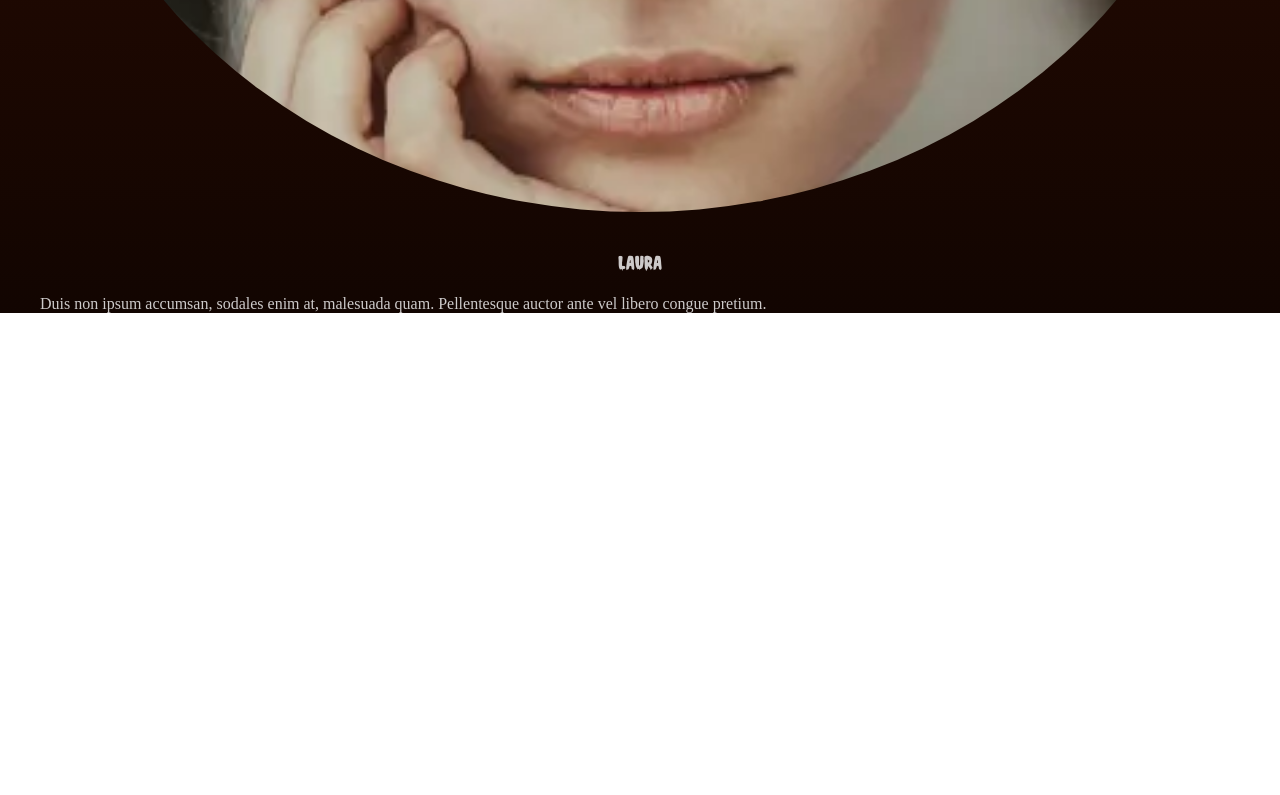
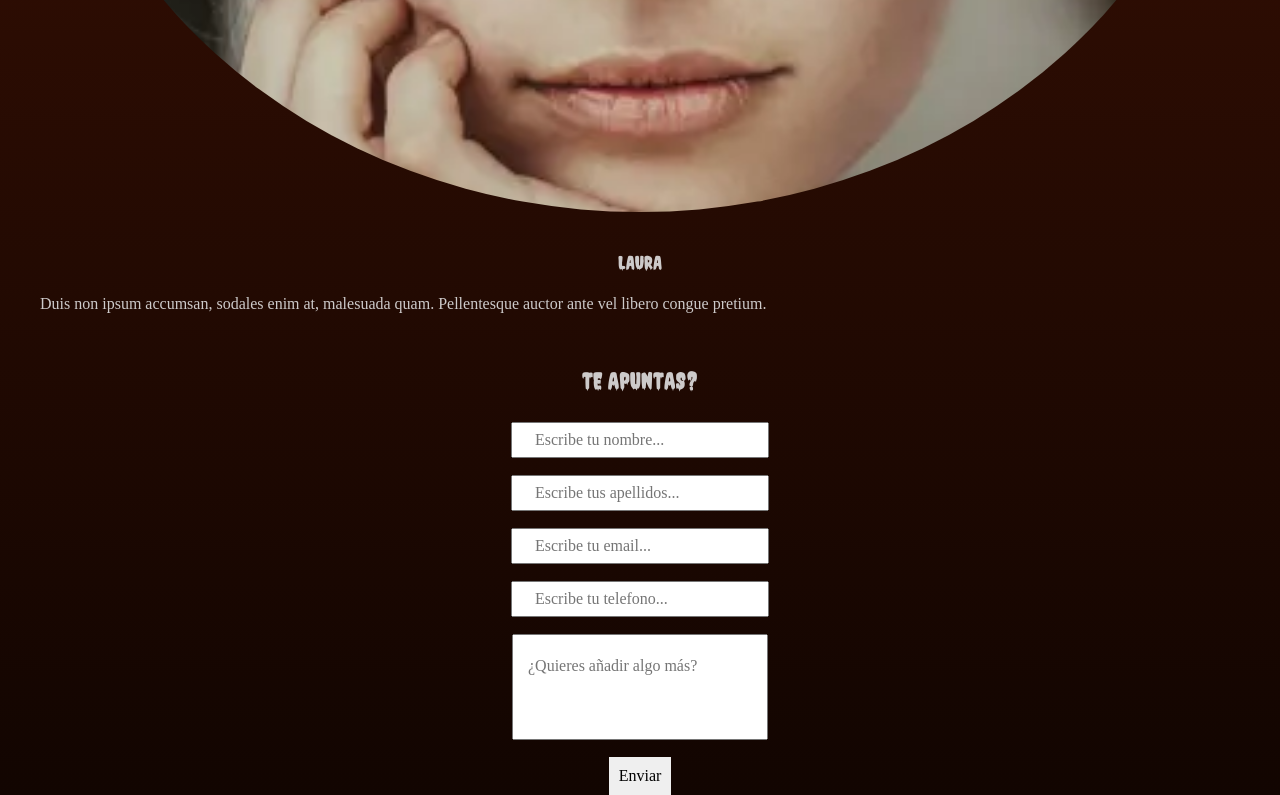
Before and after one commit to hectorherediavidal/proyectoHalloween, a plain HTML site: page index.html in a window 1280 px wide. Shown: the part 4281-5076 px from the top of the page. Before the commit the page ends 4594 px from the top, so only its background shows below. Drawn offline with Linux system fonts and the light colour scheme.

Commit message:
form acabado

```diff
--- a/css/estilos.css
+++ b/css/estilos.css
@@ -216,3 +216,70 @@ h1 {
   text-align: center;
 
 }
+
+
+
+/* FORMULARIO */
+
+.teApuntas{
+  font-weight: 400;
+  font-size: 25px;
+  font-family: "SpookyRegular";
+  color: #cdcaca;
+  text-align: center;
+  padding-top: 30px;
+}
+
+
+.contacto{
+display: flex;
+justify-content: center;
+align-items: center;
+flex-direction: column;
+gap: 17px;
+
+}
+
+.nombreForm{
+  width: 250px;
+  height: 30px;
+}
+
+.apellidoForm{
+  width: 250px;
+  height: 30px;
+}
+
+.emailForm{
+  width: 250px;
+  height: 30px;
+}
+
+.telfForm{
+  width: 250px;
+  height: 30px;
+}
+
+
+input::placeholder {
+  padding: 20px 20px;
+  border: none;
+}
+
+textarea::placeholder{
+  padding: 20px 13px;
+  border: none;
+}
+
+.añadir{
+  resize: none;
+  height: 100px;
+  left: 50px;
+  width: 250px;
+}
+
+
+.enviar{
+  padding: 10px 10px;
+  border: none;
+}
--- a/index.html
+++ b/index.html
@@ -94,10 +94,22 @@
             class="fotoOpinion2"
             />
             <figcaption class="textoOpinion2"><h3 class="laura">Laura</h3>
-              Duis non ipsum accumsan, sodales enim at, malesuada quam. Pellentesque auctor ante vel libero congue pretium.
+              Duis non ipsum accumsan, sodales enim at, malesuada quam. Pellentesque auctor ante vel libero congue pretium. <br>
              </figcaption>
 
       </section>
+
+
+      <h3 class="teApuntas">TE APUNTAS?</h3>
+      <form action="" class="contacto">
+
+        <input type="text" name="nombre" placeholder="Escribe tu nombre..." class="nombreForm"/>
+        <input type="text" name="apellidos" placeholder="Escribe tus apellidos..."class="apellidoForm">
+        <input type="text" name="email" placeholder="Escribe tu email..."class="emailForm">
+        <input type="text" name="telefono" placeholder="Escribe tu telefono..."class="telfForm">
+        <textarea placeholder="¿Quieres añadir algo más?" class="añadir"></textarea>
+        <input type="submit" value="Enviar" class="enviar">
+      </form>
     </main>
   </body>
 </html>
```
